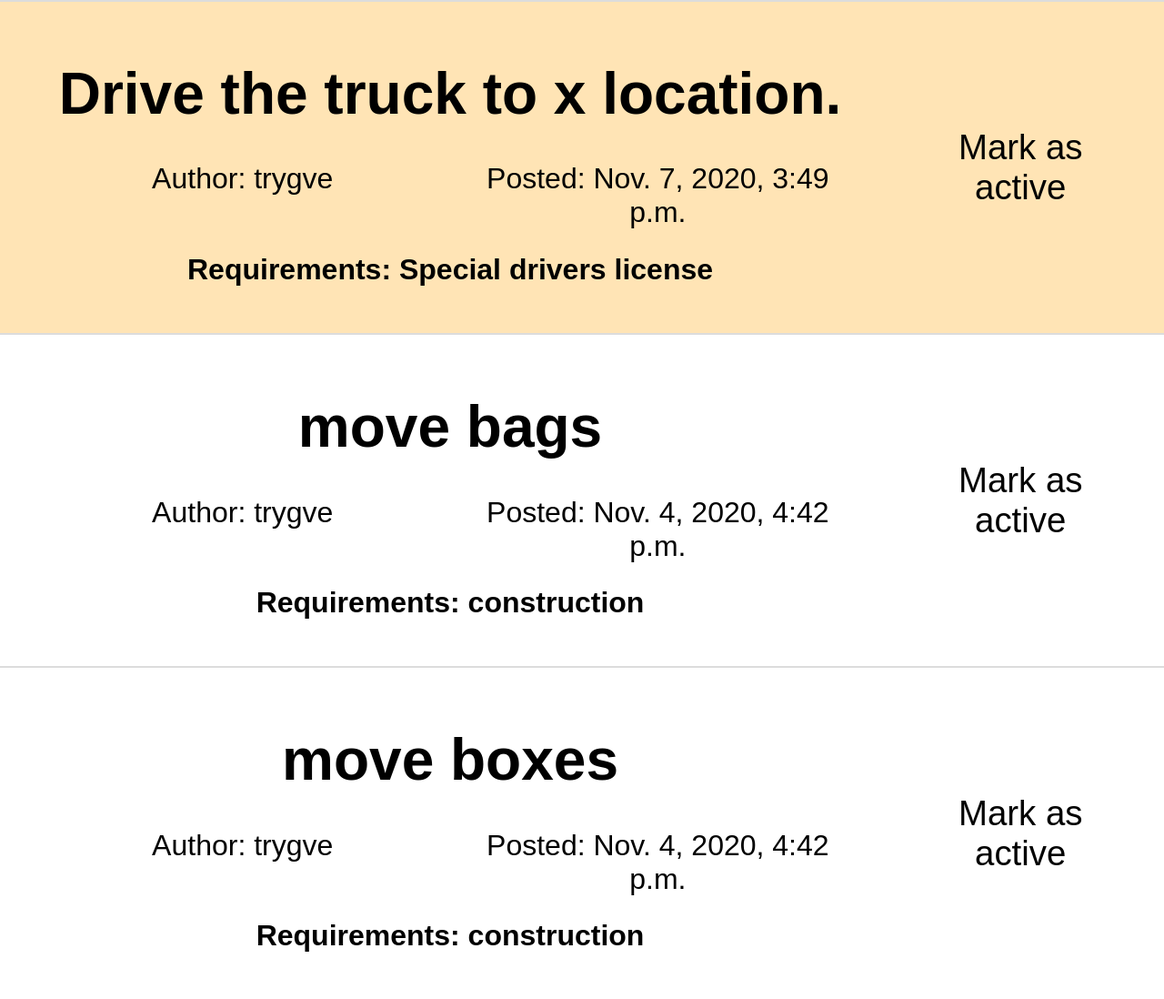
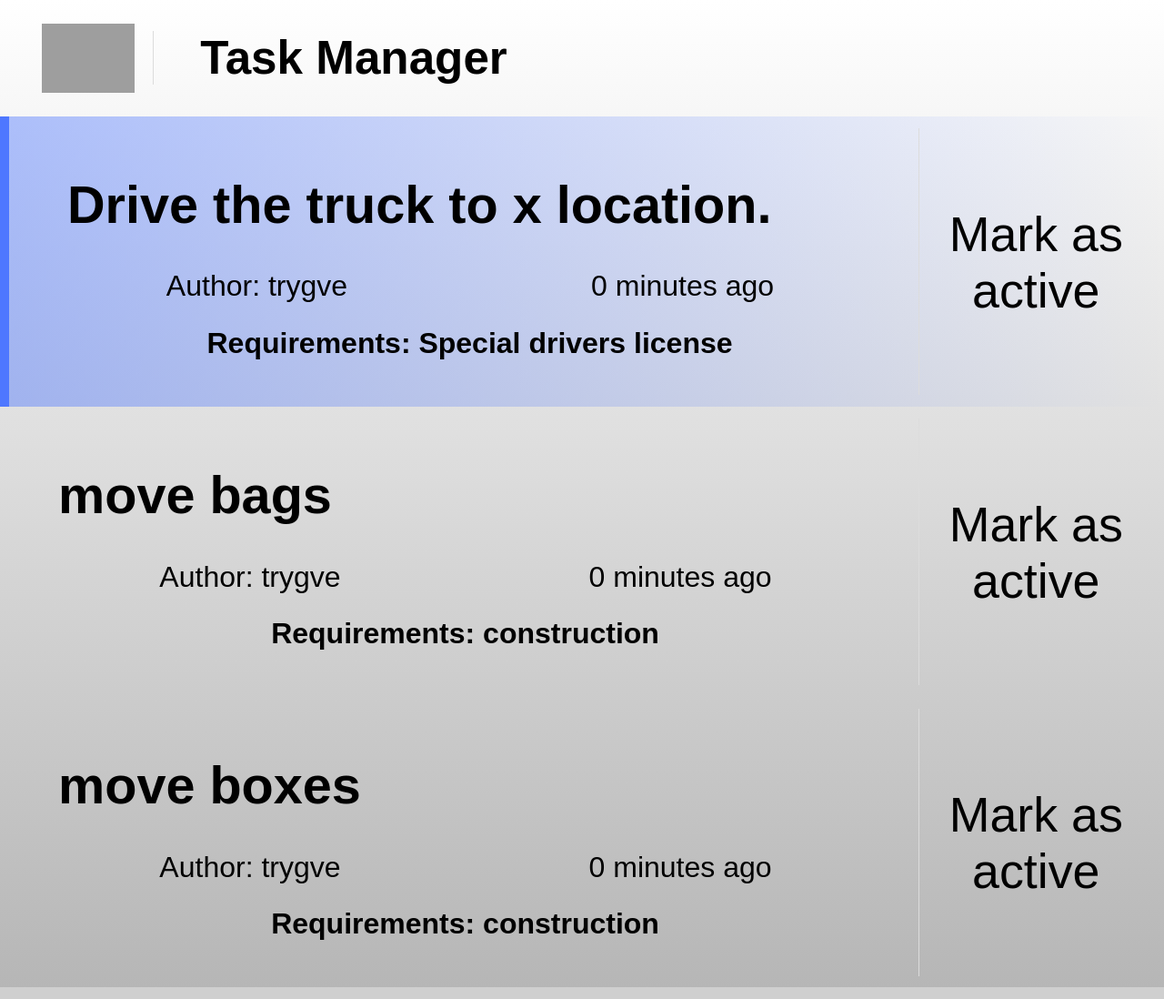
Before and after one commit to Eruerufusama/shop-task-manager, a Django app: page / in a window 1280 px wide. Shown: the whole page at 91% size. Run offline with Django 3.2, Linux system fonts and the light colour scheme; data comes from the database, SQL or seed files in the repository; grey boxes are pictures that could not be loaded.

Commit message:
updated html/css to tolerable standards

```diff
--- a/semester_assignment/task_manager/static/task_manager/style.css
+++ b/semester_assignment/task_manager/static/task_manager/style.css
@@ -7,24 +7,51 @@
     background-color: inherit;
 }
 
-.highlight {
-    background-color: moccasin;
+body {
+    background-image: linear-gradient(#ffffff, #b6b6b6);
+}
+
+.banner {
+    display: flex;
+    flex-direction: row;
+    align-items: center;
+    margin: 1vw;
+    text-align: left;
+    padding: 1vw;
+    font-size: 2vw;
+}
+
+.logo {
+    display: block;
+    width: 8vw;
+    margin: 0px 20px;
+}
+.header-title {
+    border-left: 1px solid gainsboro;
+    padding: 0 4vw;
+}
+
+.important {
+    border-left: 10px solid #4e77ff;
+    background-image: linear-gradient(90deg, #4e77ff70, #c8d5ff00);
 }
 
 .header {
-    font-size: 5vw;
+    font-size: 4.5vw;
     padding: 2vw;
+    text-align: left;
 }
 
 .post {
     display:flex;
     flex-direction: row;
     padding: 1vw;
-    border-top: 2px solid gainsboro;
+    /* border-top: 2px solid gainsboro; */
 }
 
 .post-element {
     padding: 2vw;
+    background-color: transparent;
 }
 
 .small-element {
@@ -39,14 +66,13 @@
 .content {
     flex-grow: 2;
     text-align: center;
+    border-right: 1px solid gainsboro;
 
     display: grid;
     grid-template-columns: 1fr 1fr;
 }
 
 .header {
-
-
     grid-column-start: 1;
     grid-column-end: 3;
 }
@@ -58,5 +84,7 @@
 }
 
 .activate {
-    font-size: 3vw;
+    max-width: 20vw;
+    font-size: 4.2vw;
+    flex-shrink: 2;
 }
--- a/semester_assignment/task_manager/templates/task_manager/base.html
+++ b/semester_assignment/task_manager/templates/task_manager/base.html
@@ -5,10 +5,14 @@
 <head>
     <meta charset="UTF-8">
     <meta name="viewport" content="width=device-width, initial-scale=1.0">
-    <link rel="stylesheet" type="text/css" href="{% static "task_manager/style.css" %}"">
+    <link rel="stylesheet" type="text/css" href="{% static "task_manager/style.css" %}">
     <title>Document</title>
 </head>
 <body>
+    <div class="banner">
+        <img class="logo" src="https://i.imgur.com/T7QldLU.png" alt="">
+        <h1 class="header-title">Task Manager</h1>
+    </div>
     {% block content %}
     {% endblock %}
 </body>
--- a/semester_assignment/task_manager/templates/task_manager/main_page.html
+++ b/semester_assignment/task_manager/templates/task_manager/main_page.html
@@ -1,18 +1,19 @@
 {% extends 'task_manager/base.html' %}
 
 {% block content %}
+    <div class="posts">
         {% for task in tasks %}
             {% if task.is_completed == False %}
-
-            <div class="post {% if task.is_important %} highlight {% endif %}">
+                <div class="post {% if task.is_important %} important {% endif %}">
                     <div class="content post-element">
                         <h1 class="header">{{task.general_description}}</h1>
                         <p class="author small-element">Author: {{task.author}}</p>
-                    <p class="time-stamp small-element">Posted: {{task.datetime_posted}}</p>
+                        <p class="time-stamp small-element">{{task.datetime_posted|timesince}} ago</p>
                         <p class="expertise small-element">Requirements: {{task.expertise}}</p>
                     </div>
                     <button class="activate post-element">Mark as active</button>
                 </div>
             {% endif %}
         {% endfor %}
+    </div>
 {% endblock %}
--- a/semester_assignment/task_manager/views.py
+++ b/semester_assignment/task_manager/views.py
@@ -17,7 +17,7 @@
 
 def main_page(request):
     context = {
-        "tasks": Posts.objects.all()
+        "tasks": Posts.objects.all(),
     }
 
     return render(request, 'task_manager/main_page.html', context)
```
Lines whose indentation alone changed are shown as unchanged.
